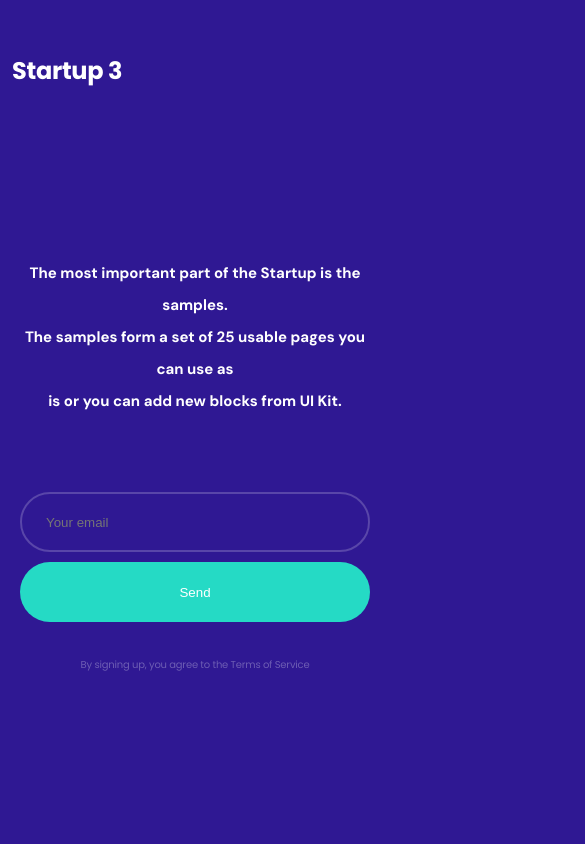
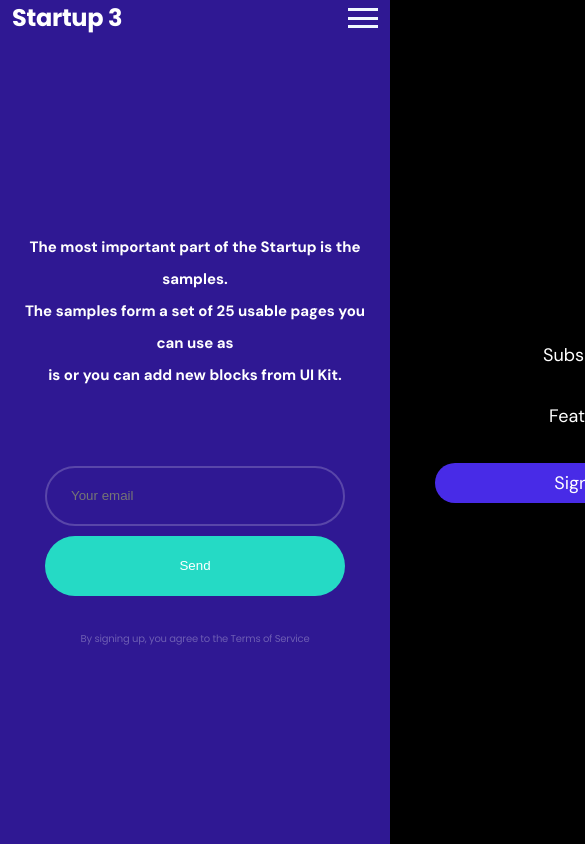
Before and after one commit to Ankush307/table-1, a plain HTML site: page index.html in a window 390 px wide. Shown: the top 844 px of the page, 585 px wide, since content can reach past the window. Drawn offline with Linux system fonts and the light colour scheme.

Commit message:
first commit

```diff
--- a/assets/css/style.css
+++ b/assets/css/style.css
@@ -8,15 +8,15 @@
     list-style: none;
 }
 
-/*
+
 section {
-    min-height: 80vh;
+    min-height: 100vh;
     justify-content: center;
     justify-items: center;
     display: flex;
     align-items: center;
     align-content: center;
-} */
+}
 
 .flex-prop {
     display: flex;
@@ -26,7 +26,8 @@ section {
 
 
 .container {
-    max-width: 1400px;
+    max-width: 1140px;
+    width: 100%;
     padding-left: 12px;
     padding-right: 12px;
     margin-left: auto;
@@ -38,7 +39,8 @@ section {
 }
 
 nav {
-    width: 1140px;
+    max-width: 1140px;
+    width: 100%;
     justify-content: space-between;
 }
 
@@ -124,6 +126,7 @@ body {
 
 .Sign-up {
     width: 100px;
+
     height: 40px;
     background-color: #482BE7;
     text-align: center;
@@ -148,7 +151,8 @@ body {
 }
 
 .input-email {
-    width: 350px;
+    max-width: 350px;
+    width: 100%;
     height: 60px;
     border-radius: 100px;
     padding: 24px;
@@ -157,8 +161,10 @@ body {
     color: white;
 }
 
-.Button {
-    width: 100px;
+/*
+.button {
+    max-width: 100px;
+    width: 100%;
     height: 40px;
     align-items: center;
     border-radius: 100px;
@@ -167,7 +173,7 @@ body {
     align-items: center;
     justify-items: center;
 
-}
+} */
 
 button {
     width: 120px;
@@ -207,8 +213,8 @@ button {
     .lg-view {
         flex-direction: column;
 
-        width: 50%;
-        height: 20%;
+        width: 100%;
+        height: 100%;
         justify-content: center;
         background-color: black;
         position: fixed;
@@ -233,6 +239,7 @@ button {
         height: 3px;
         background-color: aliceblue;
         z-index: 5;
+
     }
 
     input[type="checkbox"]:checked~.lg-view {
@@ -257,6 +264,18 @@ button {
     .pragraph {
         font-size: 10px;
     }
-
-
+    .input-email{
+        width: 300px;
+    }
+    .cursor{
+        width: 300px;
+    }
+    .p-0{
+        padding: 0;
+    }
+    .col-12 {
+        width: 100%;
+        padding-left: 12px;
+        padding-right: 12px;
+    }
 }
--- a/index.html
+++ b/index.html
@@ -9,9 +9,9 @@
 </head>
 
 <body>
-    <header class="min-h-100vh d-flex flex-column">
+    <section class="min-h-100vh d-flex flex-column">
         <div class="container">
-            <nav class="d-flex py-53 aline-item-center nav-parent ™">
+            <nav class="d-flex py-53 p-0 aline-item-center nav-parent ™">
                 <h4 class="head">Startup 3</h4>
                 <label for="menubar">
                     <span></span>
@@ -30,8 +30,8 @@
             </nav>
         </div>
 
-        <section class="grow-1 flex-prop">
-            <div class="container ">
+        <div class="grow-1 flex-prop">
+            <div class="container col-12">
                 <h5 class="head-email">The most important part of the Startup is the samples. <br> The samples form a
                     set of
                     25
@@ -48,10 +48,7 @@
                     <p class="pragraph">By signing up, you agree to the Terms of Service</p>
                 </div>
             </div>
-        </section>
-    </header>
-
-
+    </section>
 </body>
 
 </html>
```
